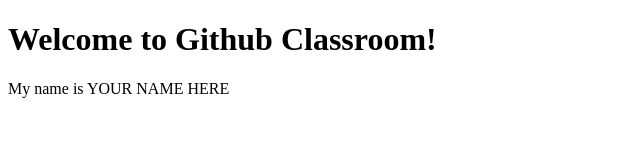
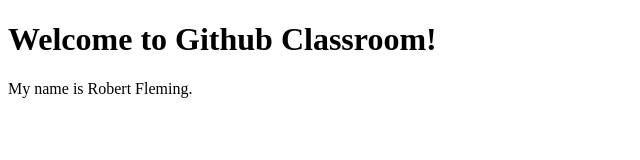
Before and after one commit to KenzieAcademy-Students/se-q1-github-classroom-intro-GhostKnight99, a plain HTML site: page index.html in a window 1280 px wide. Shown: the full height of the page, 0-640 px from the left. Drawn offline with Linux system fonts and the light colour scheme.

Commit message:
Adding my name

```diff
--- a/index.html
+++ b/index.html
@@ -21,7 +21,7 @@
 
   <body>
     <h1>Welcome to Github Classroom!</h1>
-    <div>My name is YOUR NAME HERE</div>
+    <div>My name is Robert Fleming.</div>
     <!-- Your html here -->
   </body>
 </html>
```
